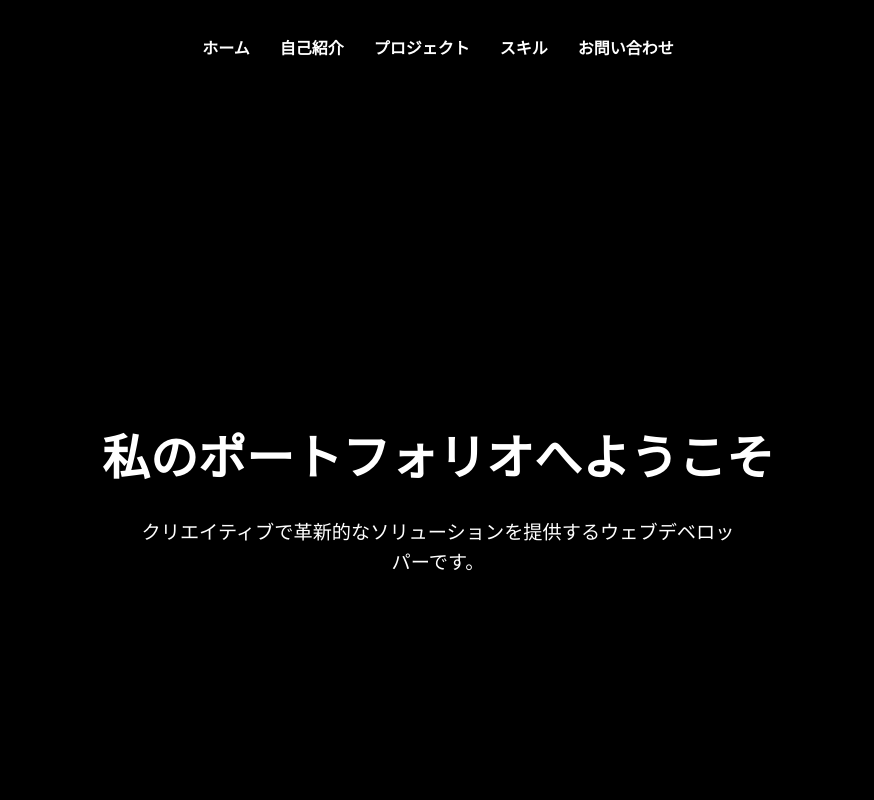
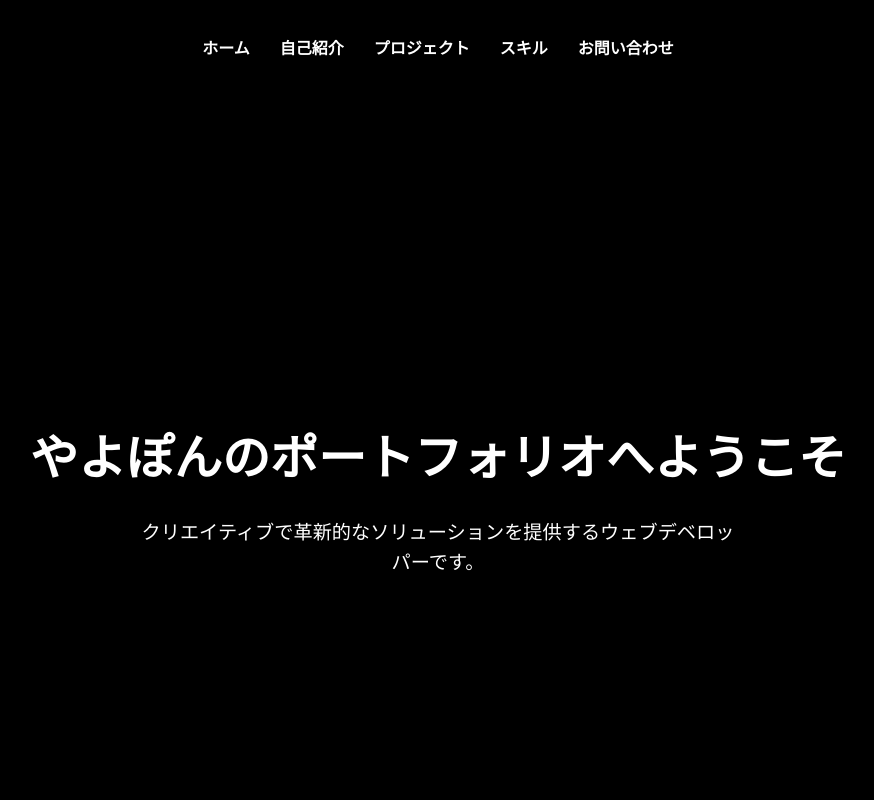
Before and after one commit to Fumiakinavy/my-portfolio, a plain HTML site: page index.html in a window 1280 px wide. Shown: the top 800 px of the page, without its empty margins (202-1076 px from the left). Drawn offline with Linux system fonts and the light colour scheme.

Commit message:
タイトルを変更

```diff
--- a/index.html
+++ b/index.html
@@ -133,7 +133,7 @@
     <main>
         <section id="home" class="hero">
             <div class="container">
-                <h1>私のポートフォリオへようこそ</h1>
+                <h1>やよぽんのポートフォリオへようこそ</h1>
                 <p>クリエイティブで革新的なソリューションを提供するウェブデベロッパーです。</p>
             </div>
         </section>
```
